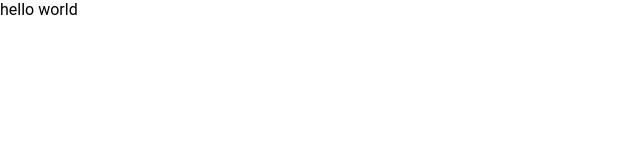
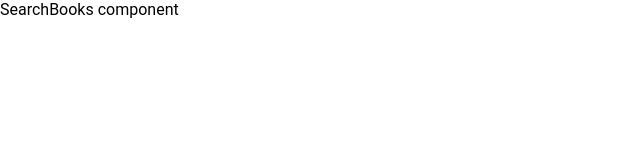
Before and after one commit to junagao/react-udacity-project-1-myreads, a React app: page /search in a window 1280 px wide. Shown: the top 160 px of the page, without its empty margins (0-640 px from the left). Built offline with nearby package versions, Linux system fonts and the light colour scheme.

Commit message:
feat: add base routes ListBooks SearchBooks NotFoundBooks to App

```diff
--- /dev/null
+++ b/src/components/ListBooks.js
@@ -0,0 +1,5 @@
+import React from 'react';
+
+const ListBooks = () => <div>ListBooks component</div>;
+
+export default ListBooks;
--- /dev/null
+++ b/src/components/NotFoundBooks.js
@@ -0,0 +1,5 @@
+import React from 'react';
+
+const NotFoundBooks = () => <div>NotFoundBooks component</div>;
+
+export default NotFoundBooks;
--- /dev/null
+++ b/src/components/SearchBooks.js
@@ -0,0 +1,5 @@
+import React from 'react';
+
+const SearchBooks = () => <div>SearchBooks component</div>;
+
+export default SearchBooks;
--- a/src/containers/App.js
+++ b/src/containers/App.js
@@ -1,5 +1,17 @@
 import React from 'react';
+import { Switch, Route } from 'react-router-dom';
+import ListBooks from '../components/ListBooks';
+import SearchBooks from '../components/SearchBooks';
+import NotFoundBooks from '../components/NotFoundBooks';
 
-const App = () => <div>hello world</div>;
+const App = () => (
+  <div>
+    <Switch>
+      <Route exact path="/" component={ListBooks} />
+      <Route path="/search" component={SearchBooks} />
+      <Route component={NotFoundBooks} />
+    </Switch>
+  </div>
+);
 
 export default App;
```
